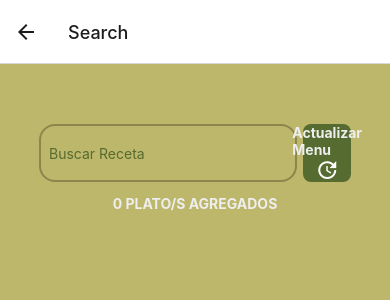
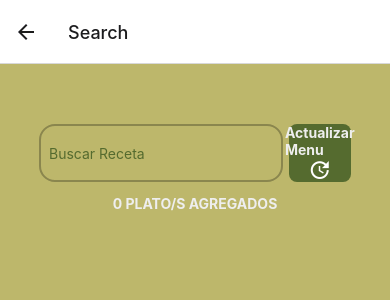
Before and after one commit to nicozar03/TP5DAI, a React Native app: screen /Search in a window 390 px wide. Shown: the top 300 px of the page. Built offline with nearby package versions, Linux system fonts and the light colour scheme.

Commit message:
CABJ
AAAA

```diff
--- a/screens/LoginScreen.js
+++ b/screens/LoginScreen.js
@@ -91,7 +91,7 @@ const styles = StyleSheet.create({
         backgroundColor: '#556b2f',
         borderRadius: '12px',
         height: '7.7vh',
-        width: '24.16vw',
+        width: '28%',
         display: "flex",
         justifyContent: "center",
         alignItems: "center",
@@ -115,7 +115,7 @@ const styles = StyleSheet.create({
         outline: 0,
         padding: 4,
         height: '7.7vh',
-        width: '32.16vw',
+        width: '42%',
     },
 });
 
--- a/screens/Search.js
+++ b/screens/Search.js
@@ -91,8 +91,7 @@ const styles = StyleSheet.create({
     backgroundColor:'#bdb76b',
     height:'100vh'
   },input: {
-    flex:10,
-    width:'100%',
+    width:'80%',
     borderWidth: 2,
     padding: 8,
     borderRadius:16,
@@ -101,8 +100,8 @@ const styles = StyleSheet.create({
   },
   btn:{
     backgroundColor:'#556b2f',
-    flex:2,
     borderRadius:8,
+    width:"20%",
     marginLeft:'1.5vw',
     alignItems:"center",
     justifyContent:"center"
```
